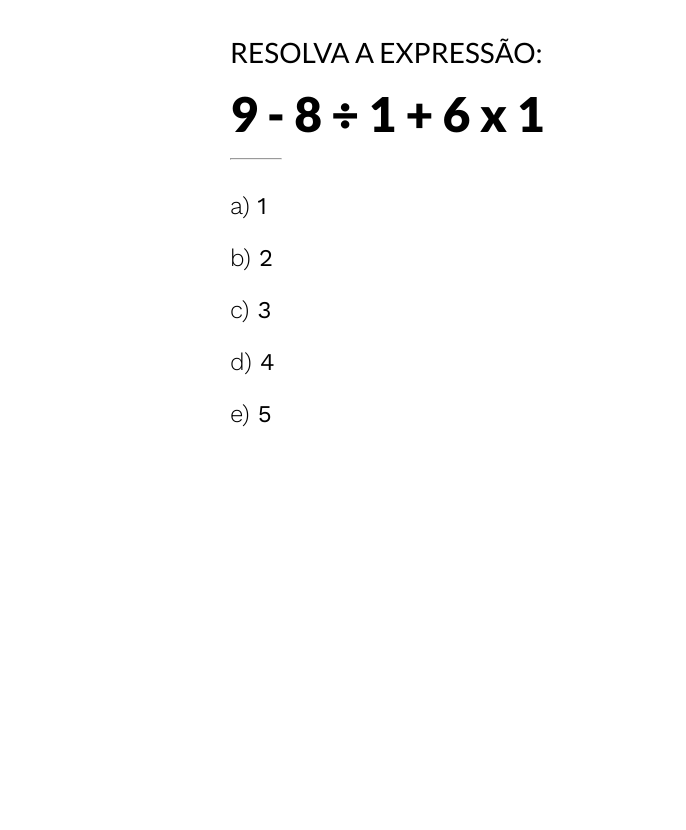
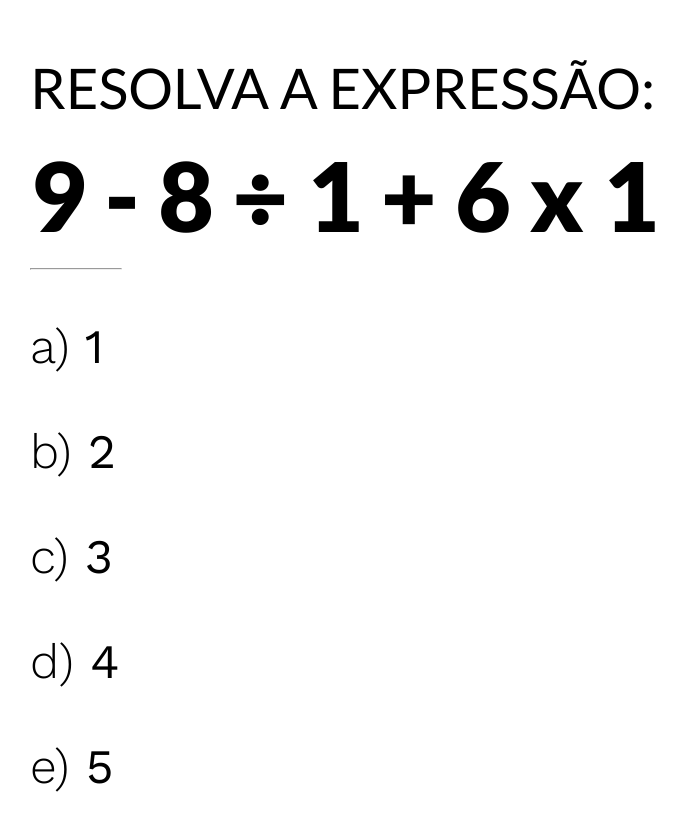
Before and after one commit to gefgu/math-questions, a React (Create React App) app: page / in a window 1280 px wide. Shown: the top 830 px of the page, without its empty margins (160-846 px from the left). Before the commit the page ends 800 px from the top, so only its background shows below. Built offline with nearby package versions, Linux system fonts and the light colour scheme.

Commit message:
Increase size for better resolution

```diff
--- a/src/styles/app.css
+++ b/src/styles/app.css
@@ -5,14 +5,14 @@ body {
 .container {
   padding: 16px;
   margin: auto;
-  max-width: 500px;
+  max-width: 900px;
   position: relative;
 }
 
 h1 {
   font-family: Lato, sans-serif;
   font-weight: 400;
-  font-size: 1.75rem;
+  font-size: 3.5rem;
   text-transform: uppercase;
   margin-bottom: 16px;
 }
@@ -25,15 +25,9 @@ h1 {
   font-family: "Work Sans", sans-serif;
 }
 
-.answer.result {
-  font-weight: lighter;
-  font-size: 2rem;
-  margin-top: 1.5rem;
-}
-
 .expression {
   font-weight: 900;
-  font-size: 3rem;
+  font-size: 6rem;
   margin: 16px 0;
 }
 
@@ -44,7 +38,7 @@ h1 {
 }
 
 .answer {
-  font-size: 1.5rem;
+  font-size: 3rem;
 }
 
 .answer .letter {
```
